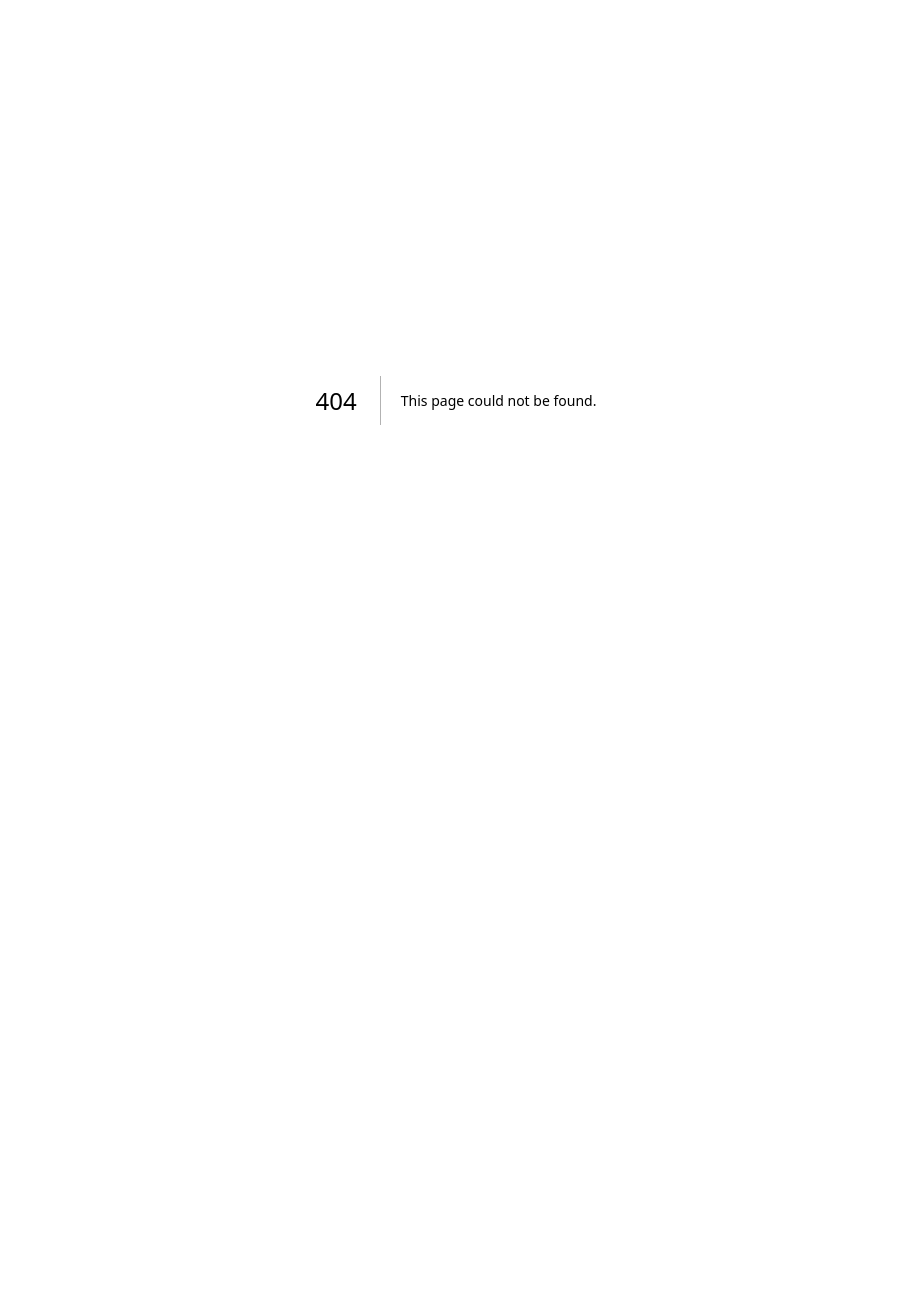
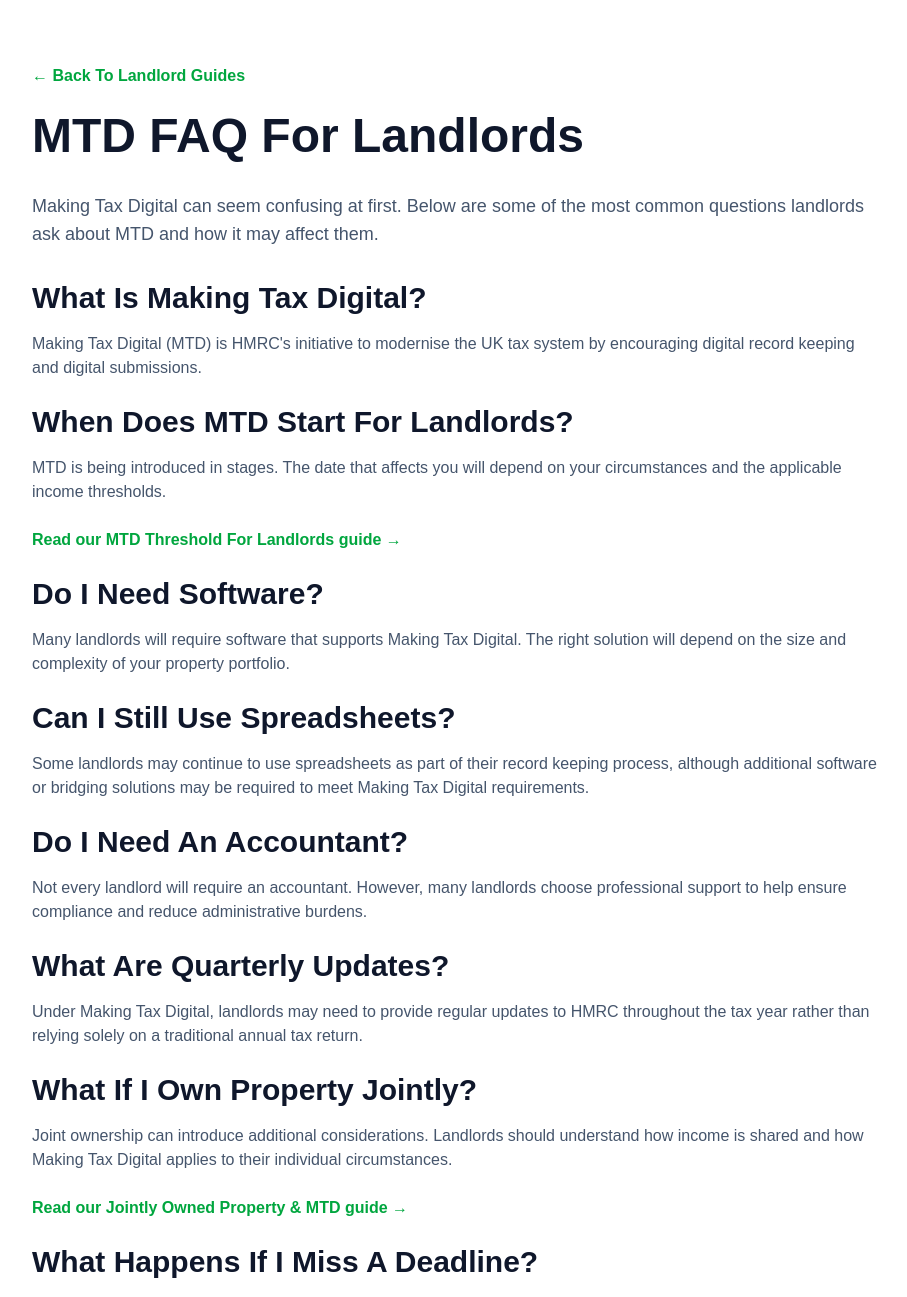
Before and after one commit to colin-mtd/mtd-for-landlords, a Next.js app: page /guides/mtd-faq-for-landlords in a window 1280 px wide. Before the commit this address had no page. Shown: the top 1297 px of the page, without its empty margins (184-1091 px from the left). Before the commit the page ends 800 px from the top, so only its background shows below. Built offline with nearby package versions, Linux system fonts and the light colour scheme.

Commit message:
New FAQ guide added
Also added some links

```diff
--- a/app/guides/jointly-owned-property-and-mtd/page.js
+++ b/app/guides/jointly-owned-property-and-mtd/page.js
@@ -2,12 +2,23 @@ export default function GuidePage() {
   return (
     <main className="max-w-4xl mx-auto px-6 py-16">
 
-      <a
-        href="/guides"
-        className="text-green-600 font-semibold inline-block mb-6"
-      >
-        ← Back To Landlord Guides
-      </a>
+     <div className="mb-6">
+  <a
+    href="/guides/mtd-faq-for-landlords"
+    className="text-green-600 font-semibold"
+  >
+    ← Back To MTD FAQ
+  </a>
+
+  <span className="mx-3 text-slate-400">|</span>
+
+  <a
+    href="/guides"
+    className="text-green-600 font-semibold"
+  >
+    ← Back To Landlord Guides
+  </a>
+</div>
 
       <h1 className="text-5xl font-bold text-slate-900 mb-8">
         Jointly Owned Property & Making Tax Digital
--- /dev/null
+++ b/app/guides/mtd-faq-for-landlords/page.js
@@ -0,0 +1,133 @@
+export default function GuidePage() {
+  return (
+    <main className="max-w-4xl mx-auto px-6 py-16">
+
+      <a
+        href="/guides"
+        className="text-green-600 font-semibold inline-block mb-6"
+      >
+        ← Back To Landlord Guides
+      </a>
+
+      <h1 className="text-5xl font-bold text-slate-900 mb-8">
+        MTD FAQ For Landlords
+      </h1>
+
+      <p className="text-lg text-slate-600 mb-8">
+        Making Tax Digital can seem confusing at first. Below are some
+        of the most common questions landlords ask about MTD and how
+        it may affect them.
+      </p>
+
+      <h2 className="text-3xl font-bold text-slate-900 mb-4">
+        What Is Making Tax Digital?
+      </h2>
+
+      <p className="text-slate-600 mb-6">
+        Making Tax Digital (MTD) is HMRC's initiative to modernise the
+        UK tax system by encouraging digital record keeping and digital
+        submissions.
+      </p>
+
+      <h2 className="text-3xl font-bold text-slate-900 mb-4">
+        When Does MTD Start For Landlords?
+      </h2>
+
+      <p className="text-slate-600 mb-6">
+        MTD is being introduced in stages. The date that affects you
+        will depend on your circumstances and the applicable income
+        thresholds.
+      </p>
+<a
+  href="/guides/mtd-threshold-for-landlords"
+  className="text-green-600 font-semibold inline-block mb-6"
+>
+  Read our MTD Threshold For Landlords guide →
+</a>
+
+      <h2 className="text-3xl font-bold text-slate-900 mb-4">
+        Do I Need Software?
+      </h2>
+
+      <p className="text-slate-600 mb-6">
+        Many landlords will require software that supports Making Tax
+        Digital. The right solution will depend on the size and complexity
+        of your property portfolio.
+      </p>
+
+      <h2 className="text-3xl font-bold text-slate-900 mb-4">
+        Can I Still Use Spreadsheets?
+      </h2>
+
+      <p className="text-slate-600 mb-6">
+        Some landlords may continue to use spreadsheets as part of their
+        record keeping process, although additional software or bridging
+        solutions may be required to meet Making Tax Digital requirements.
+      </p>
+
+      <h2 className="text-3xl font-bold text-slate-900 mb-4">
+        Do I Need An Accountant?
+      </h2>
+
+      <p className="text-slate-600 mb-6">
+        Not every landlord will require an accountant. However, many
+        landlords choose professional support to help ensure compliance
+        and reduce administrative burdens.
+      </p>
+
+      <h2 className="text-3xl font-bold text-slate-900 mb-4">
+        What Are Quarterly Updates?
+      </h2>
+
+      <p className="text-slate-600 mb-6">
+        Under Making Tax Digital, landlords may need to provide regular
+        updates to HMRC throughout the tax year rather than relying solely
+        on a traditional annual tax return.
+      </p>
+
+      <h2 className="text-3xl font-bold text-slate-900 mb-4">
+        What If I Own Property Jointly?
+      </h2>
+
+      <p className="text-slate-600 mb-6">
+        Joint ownership can introduce additional considerations. Landlords
+        should understand how income is shared and how Making Tax Digital
+        applies to their individual circumstances.
+      </p>
+<a
+  href="/guides/jointly-owned-property-and-mtd"
+  className="text-green-600 font-semibold inline-block mb-6"
+>
+  Read our Jointly Owned Property & MTD guide →
+</a>
+
+      <h2 className="text-3xl font-bold text-slate-900 mb-4">
+        What Happens If I Miss A Deadline?
+      </h2>
+
+      <p className="text-slate-600 mb-6">
+        Missing deadlines can potentially result in penalties or other
+        consequences. Landlords should ensure they understand their
+        obligations and maintain good records throughout the year.
+      </p>
+
+      <h2 className="text-3xl font-bold text-slate-900 mb-4">
+        How Can We Help?
+      </h2>
+
+      <p className="text-slate-600 mb-6">
+        MTD For Landlords helps landlords understand their obligations,
+        maintain compliant records and prepare for Making Tax Digital
+        with confidence.
+      </p>
+
+      <a
+        href="/#packages"
+        className="inline-block bg-green-600 text-white px-6 py-3 rounded-lg font-semibold"
+      >
+        View Our Packages
+      </a>
+
+    </main>
+  );
+}
--- a/app/guides/mtd-threshold-for-landlords/page.js
+++ b/app/guides/mtd-threshold-for-landlords/page.js
@@ -3,12 +3,23 @@ export default function GuidePage() {
   return (
     <main className="max-w-4xl mx-auto px-6 py-16">
 
-      <a
-        href="/guides"
-        className="text-green-600 font-semibold inline-block mb-6"
-      >
-        ← Back To Landlord Guides
-      </a>
+     <div className="mb-6">
+  <a
+    href="/guides/mtd-faq-for-landlords"
+    className="text-green-600 font-semibold"
+  >
+    ← Back To MTD FAQ
+  </a>
+
+  <span className="mx-3 text-slate-400">|</span>
+
+  <a
+    href="/guides"
+    className="text-green-600 font-semibold"
+  >
+    ← Back To Landlord Guides
+  </a>
+</div>
 
       <h1 className="text-5xl font-bold text-slate-900 mb-8">
         MTD Threshold For Landlords
--- a/app/guides/page.js
+++ b/app/guides/page.js
@@ -63,7 +63,23 @@ export default function Guides() {
     Read Guide →
   </a>
 </div>
+<div className="border rounded-xl p-6 mt-6">
+  <h2 className="text-2xl font-semibold mb-3">
+    MTD FAQ For Landlords
+  </h2>
 
+  <p className="text-slate-600 mb-4">
+    Answers to some of the most common questions landlords ask about
+    Making Tax Digital, software, quarterly updates and compliance.
+  </p>
+
+  <a
+    href="/guides/mtd-faq-for-landlords"
+    className="text-green-600 font-semibold"
+  >
+    Read Guide →
+  </a>
+</div>
       <div className="mt-12 text-center">
   <a
     href="/"
```
